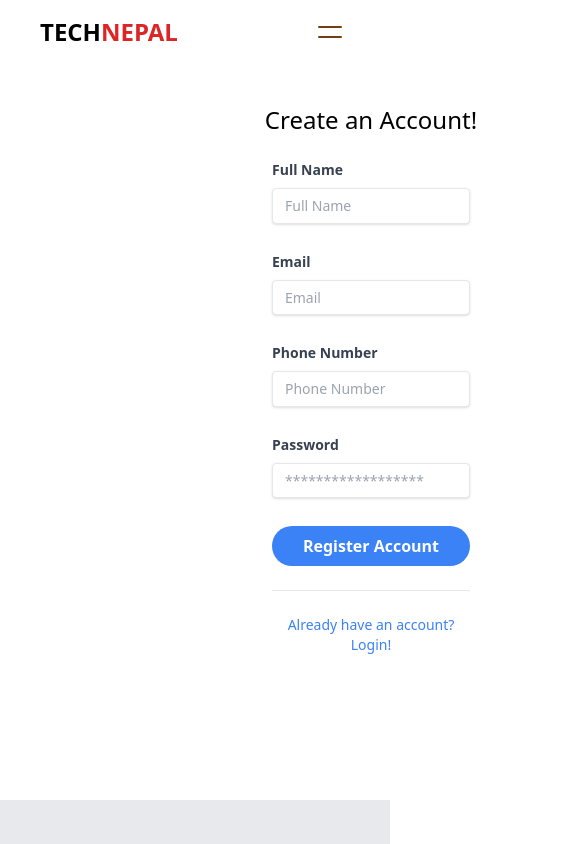
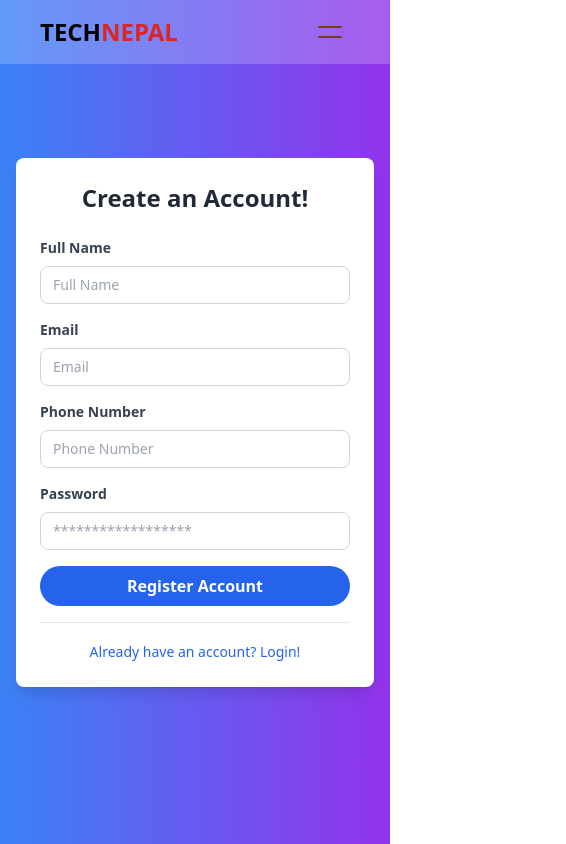
Before and after one commit to abeenkhanal/TechNepal-Frontend, a React (Vite) app: page /register in a window 390 px wide. Shown: the top 844 px of the page, 566 px wide, since content can reach past the window. Built offline with nearby package versions, Linux system fonts and the light colour scheme; no server answers.

Commit message:
register page responsive done

```diff
--- a/src/pages/auth/register/Register.jsx
+++ b/src/pages/auth/register/Register.jsx
@@ -4,58 +4,54 @@ import { useNavigate } from "react-router-dom";
 import { registerUser } from "../../../store/authSlice";
 import { STATUSES } from "../../../globals/components/misc/statuses";
 
+const Register = () => {
+  const dispatch = useDispatch();
+  const { status } = useSelector((state) => state.auth);
 
-const Register = () => {
-    const dispatch = useDispatch()
-    const {status}= useSelector((state)=>state.auth)
+  const navigate = useNavigate();
+  const [userData, setUserData] = useState({
+    username: "",
+    phoneNumber: "",
+    email: "",
+    password: "",
+  });
 
-  const navigate = useNavigate()
-  const [userData,setUserData] = useState({
-    username : "",
-    phoneNumber : "",
-    email : "",
-    password : ""
-
-  })
-  const handleChange = (e)=>{
-    const {name,value} = e.target
+  const handleChange = (e) => {
+    const { name, value } = e.target;
     setUserData({
       ...userData,
-      [name] : value
-    })
+      [name]: value,
+    });
+  };
+
+  const handleSubmit = (e) => {
+    e.preventDefault();
+    dispatch(registerUser(userData));
+    if (status === STATUSES.SUCCESS) {
+      navigate("/login");
     }
-  const handleSubmit = (e)=>{
-    e.preventDefault()
-    dispatch(registerUser(userData))
-    if(status == STATUSES.SUCCESS){
-         navigate("/login")
+    if (status === STATUSES.ERROR) {
+      console.log("error");
+      return;
     }
-    if(status == STATUSES.ERROR){
-        console.log("error")
-        return
-    }
-  }
+  };
 
   return (
-    <div>
-    <div className="max-w-full h-full w-full m-auto py-5 px-5 ml-44 relative group ">
-      <div className="container mx-auto">
-        <div className="flex justify-center items-center px-6 my-12">
-          <div className="w-full xl:w-3/4 lg:w-11/12 flex">
-            <div className="w-full lg:w-7/12 bg-white p-5 rounded-lg lg:rounded-l-none">
-              <h3 className="pt-4 text-2xl text-center">
+    <div className="min-h-screen flex items-center justify-center bg-gradient-to-r from-blue-500 to-purple-600 p-4">
+      <div className="max-w-lg w-full bg-white rounded-lg shadow-lg p-6 space-y-6">
+        <h3 className="text-2xl font-semibold text-center text-gray-800">
           Create an Account!
         </h3>
-              <form className="px-8 pt-6 pb-8 mb-4 bg-white rounded" onSubmit={handleSubmit}>
-
-                <div className="mb-4">
-                  <label className="block mb-2 text-sm font-bold text-gray-700"
+        <form className="space-y-4" onSubmit={handleSubmit}>
+          <div>
+            <label
+              className="block text-sm font-bold text-gray-700"
               htmlFor="fullName"
             >
               Full Name
             </label>
             <input
-                    className="w-full px-3 py-2 mb-3 text-sm leading-tight text-gray-700 border rounded shadow appearance-none focus:outline-none focus:shadow-outline"
+              className="w-full px-3 py-2 mt-2 text-sm text-gray-700 border border-gray-300 rounded-lg focus:outline-none focus:ring focus:ring-blue-300"
               id="userName"
               name="userName"
               onChange={handleChange}
@@ -65,16 +61,15 @@ const Register = () => {
             />
           </div>
 
-
-                <div className="mb-4">
+          <div>
             <label
-                    className="block mb-2 text-sm font-bold text-gray-700"
+              className="block text-sm font-bold text-gray-700"
               htmlFor="email"
             >
               Email
             </label>
             <input
-                    className="w-full px-3 py-2 mb-3 text-sm leading-tight text-gray-700 border rounded shadow appearance-none focus:outline-none focus:shadow-outline"
+              className="w-full px-3 py-2 mt-2 text-sm text-gray-700 border border-gray-300 rounded-lg focus:outline-none focus:ring focus:ring-blue-300"
               id="email"
               name="email"
               onChange={handleChange}
@@ -84,15 +79,15 @@ const Register = () => {
             />
           </div>
 
-                <div className="mb-4">
+          <div>
             <label
-                    className="block mb-2 text-sm font-bold text-gray-700"
+              className="block text-sm font-bold text-gray-700"
               htmlFor="phoneNumber"
             >
               Phone Number
             </label>
             <input
-                    className="w-full px-3 py-2 mb-3 text-sm leading-tight text-gray-700 border rounded shadow appearance-none focus:outline-none focus:shadow-outline"
+              className="w-full px-3 py-2 mt-2 text-sm text-gray-700 border border-gray-300 rounded-lg focus:outline-none focus:ring focus:ring-blue-300"
               id="phoneNumber"
               name="phoneNumber"
               onChange={handleChange}
@@ -102,38 +97,37 @@ const Register = () => {
             />
           </div>
 
-
-                  <div className="mb-4 md:mr-2 md:mb-0">
+          <div>
             <label
-                      className="block mb-2 text-sm font-bold text-gray-700"
+              className="block text-sm font-bold text-gray-700"
               htmlFor="password"
             >
               Password
             </label>
             <input
-                      className="w-full px-3 py-2 mb-3 text-sm leading-tight text-gray-700 border rounded shadow appearance-none focus:outline-none focus:shadow-outline"
+              className="w-full px-3 py-2 mt-2 text-sm text-gray-700 border border-gray-300 rounded-lg focus:outline-none focus:ring focus:ring-blue-300"
               id="password"
               name="password"
               onChange={handleChange}
               type="password"
+              required
               placeholder="******************"
-                      required
             />
           </div>
 
-                <div className="mb-6 text-center">
+          <div className="text-center">
             <button
-                    className="w-full px-4 py-2 font-bold text-white bg-blue-500 rounded-full hover:bg-blue-700 focus:outline-none focus:shadow-outline"
+              className="w-full px-4 py-2 font-bold text-white bg-blue-600 rounded-full hover:bg-blue-700 focus:outline-none focus:ring focus:ring-blue-300"
             >
               Register Account
             </button>
           </div>
 
-                 <hr className="mb-6 border-t" />
+          <hr className="border-t" />
 
           <div className="text-center">
             <a
-                    className="inline-block text-sm text-blue-500 align-baseline hover:text-blue-800"
+              className="inline-block text-sm text-blue-600 hover:text-blue-800"
               href="#"
               onClick={() => navigate("/login")}
             >
@@ -143,12 +137,7 @@ const Register = () => {
         </form>
       </div>
     </div>
-        </div>
-      </div>
-    </div>
-  </div>
   );
-
 };
 
 export default Register;
```
Lines whose indentation alone changed are shown as unchanged.
